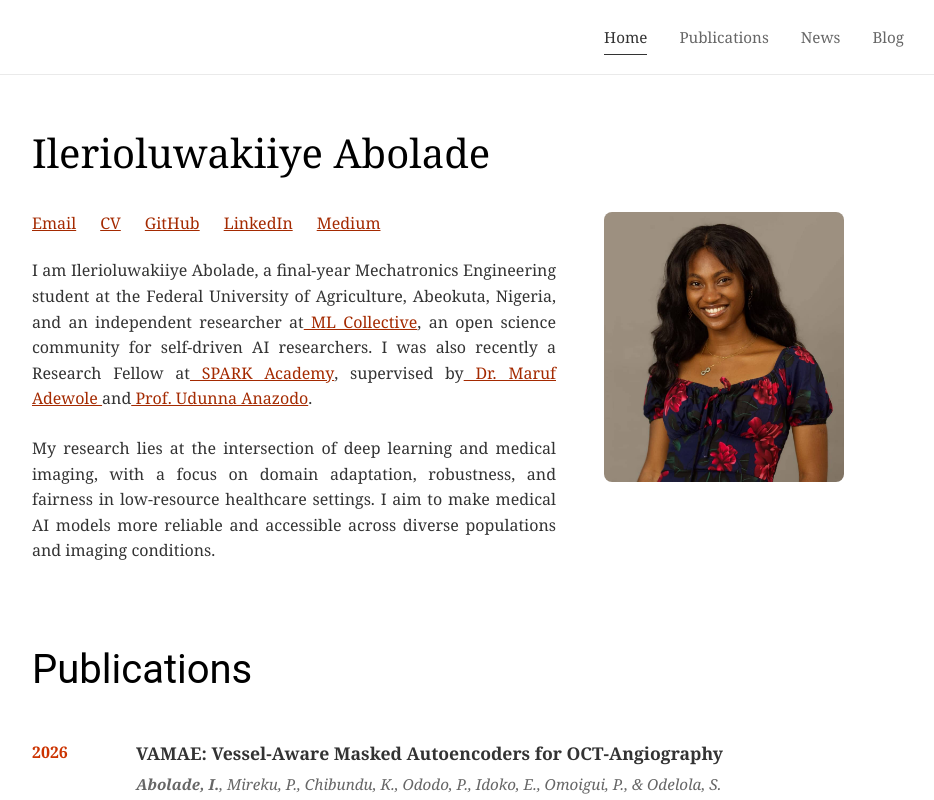
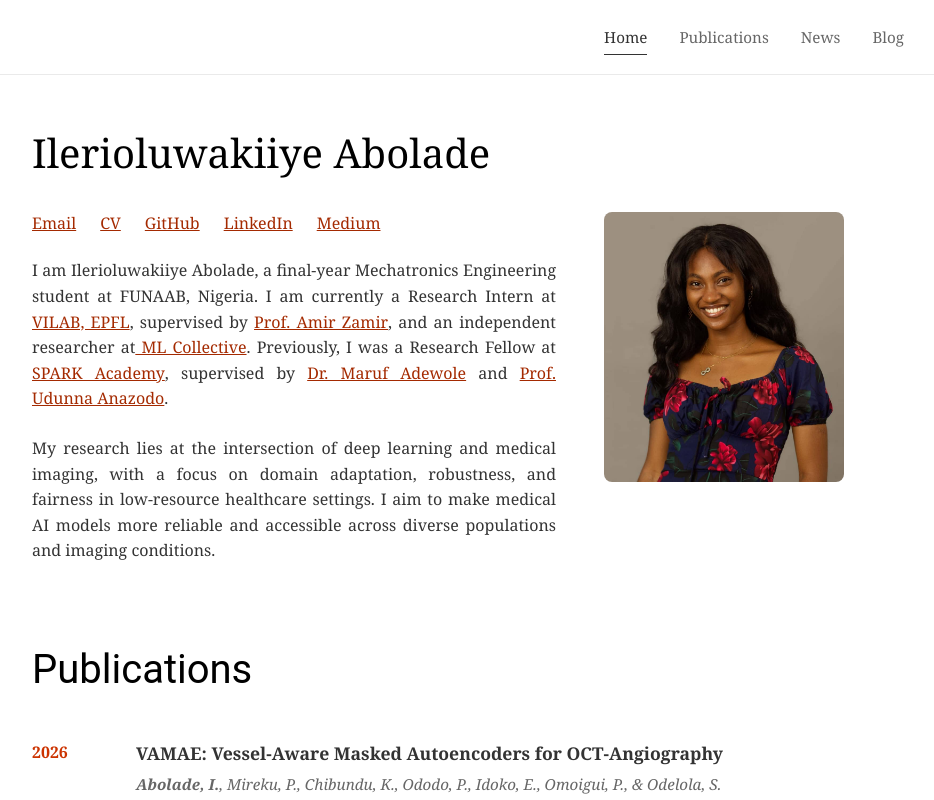
Before and after one commit to ileri-oluwa-kiiye/ileri-oluwa-kiiye.github.io, a React (Vite) app: page / in a window 1280 px wide. Shown: the top 800 px of the page, without its empty margins (172-1106 px from the left). Built offline with nearby package versions, Linux system fonts and the light colour scheme.

Commit message:
hero vilab add

```diff
--- a/src/comp/LandingPage/hero.jsx
+++ b/src/comp/LandingPage/hero.jsx
@@ -16,16 +16,13 @@ const Hero = () => {
           </div>
 
           <p>
-            I am Ilerioluwakiiye Abolade, a final-year Mechatronics Engineering student at the
-            Federal University of Agriculture, Abeokuta, Nigeria, and an independent researcher at
-            <a href="https://mlcollective.org" target="_blank" rel="noopener noreferrer"> ML Collective</a>,
-            an open science community for self-driven AI researchers.
-            I was also recently a Research Fellow at
+            I am Ilerioluwakiiye Abolade, a final-year Mechatronics Engineering student at FUNAAB, Nigeria. I am currently a Research Intern
+            at <a href="https://vilab.epfl.ch/" target="_blank">VILAB, EPFL</a>, supervised by <a href="https://vilab.epfl.ch/zamir/" target="_blank"> Prof. Amir Zamir</a>, and an independent researcher at
+            <a href="https://mlcollective.org" target="_blank" rel="noopener noreferrer"> ML Collective</a>.
+            Previously, I was a Research Fellow at
             <a href="https://event.fourwaves.com/spark/pages" target="_blank" rel="noopener noreferrer"> SPARK Academy</a>,
-             supervised by
-             <a href="https://www.med.upenn.edu/globalhealth/maruf-adewole-phd.html" target="_blank" rel="noopener noreferrer"> Dr. Maruf Adewole </a>
-             and
-            <a href="https://www.mcgill.ca/neuro/udunna-anazodo-phd" target="_blank" rel="noopener noreferrer"> Prof. Udunna Anazodo</a>.
+             supervised
+             by <a href="https://www.med.upenn.edu/globalhealth/maruf-adewole-phd.html" target="_blank" rel="noopener noreferrer">Dr. Maruf Adewole</a> and <a href="https://www.mcgill.ca/neuro/udunna-anazodo-phd" target="_blank" rel="noopener noreferrer">Prof. Udunna Anazodo</a>.
           </p>
 
           <p>
```
